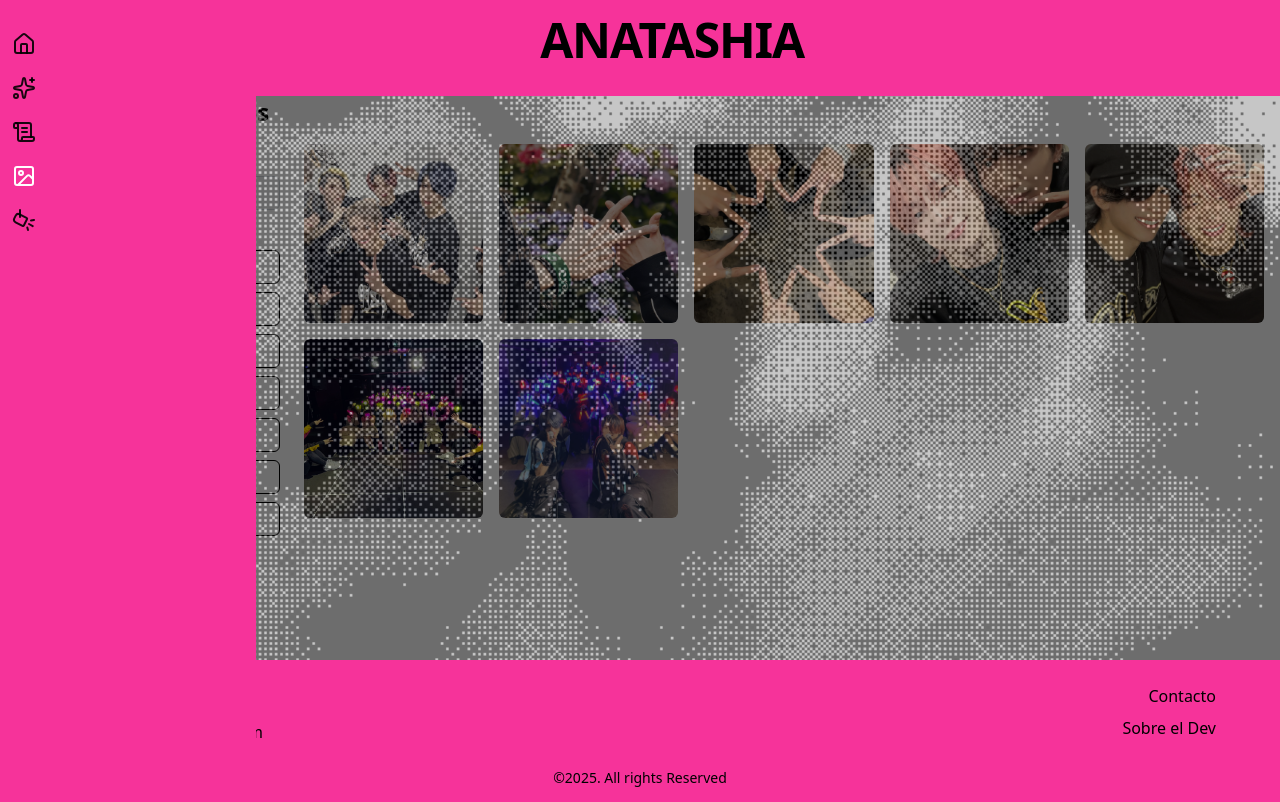
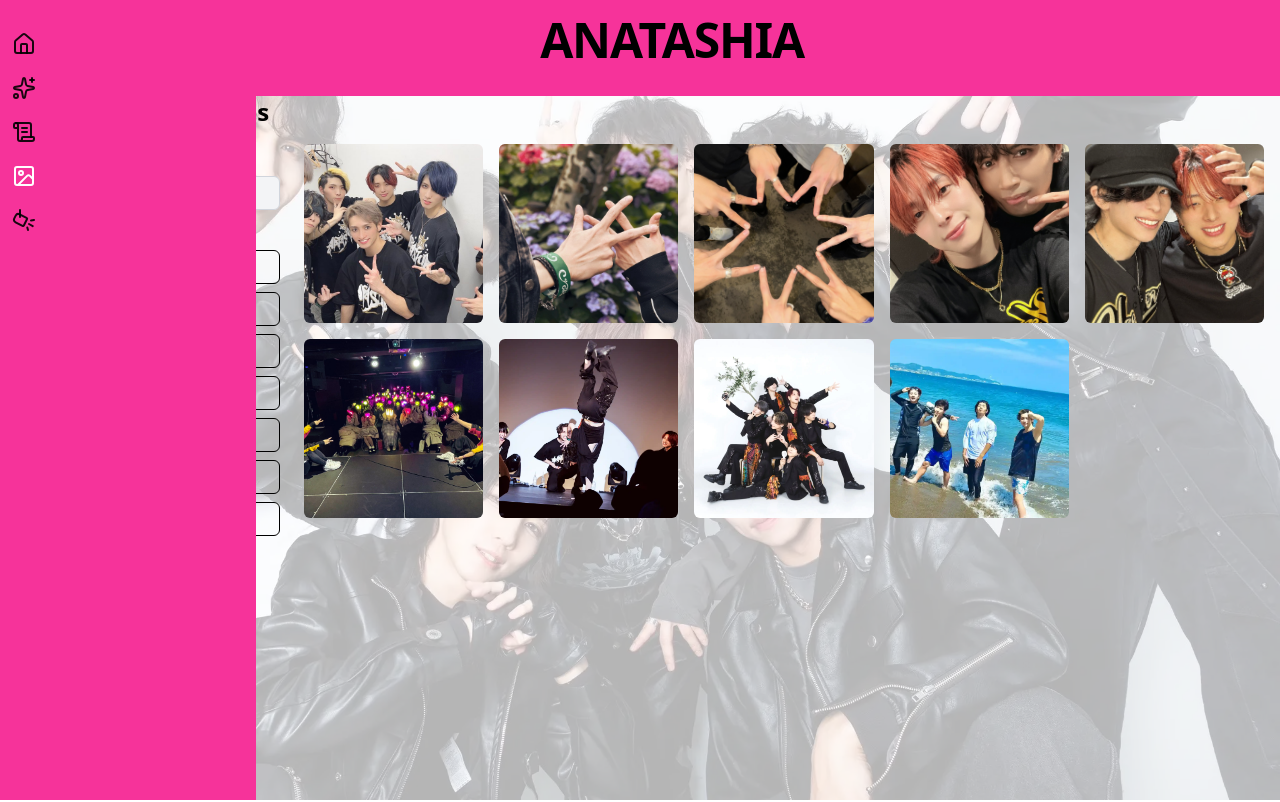
Before and after one commit to faery-cam/herrera_camila_tp2, a React (Vite) app: page /herrera_camila_tp2/fotos in a window 1280 px wide. Shown: the top 802 px of the page. Built offline with nearby package versions, Linux system fonts and the light colour scheme.

Commit message:
[DOCS] se agregaron datos en algunos componentes

```diff
--- a/src/App.jsx
+++ b/src/App.jsx
@@ -10,16 +10,19 @@ import Miembros from './pages/Miembros.jsx';
 import Fotos from './pages/Fotos.jsx';
 import Videos from './pages/Videos.jsx';
 import Baile from './pages/Baile.jsx';
-import Overlay from './components/Overlay.jsx';
+import { getAsset } from './utils/assets.js';
 
 export default function App() {
 
   return (
     <div className="min-h-screen flex flex-col">
-      <Overlay opacity={0.6}/>
+
       <Header />
 
       <main className="flex-1 px-4 md:pl-20 md:pr-4 pb-8">
+
+        <div className="relative w-full h-screen overflow-hidden">
+              <div className="fixed inset-0 bg-cover bg-no-repeat -z-10 bg-position-[center_20%] pointer-events-none " style={{ backgroundImage: `url(${getAsset('assets/img/antsa.webp')})`, opacity:0.3 }} />
         <Routes>
           <Route path="/" element={<Home />} />
           <Route path="/info" element={<Info />} />
@@ -31,6 +34,7 @@ export default function App() {
           <Route path="/videos" element={<Videos />} />
           <Route path="/baile" element={<Baile />} />
         </Routes>
+        </div>
       </main>
       <Footer />
     </div>
--- a/src/data/fotosData.js
+++ b/src/data/fotosData.js
@@ -9,45 +9,61 @@ const fotosData = [
     {
         id: 2,
         src: "assets/img/galery/handsCrown.jpg",
-        miembros: ["a"],
+        miembros: [""],
         tipo: "",
         titulo: "",
     },
     {
         id: 3,
         src: "assets/img/galery/handsStar.jpg",
-        miembros: ["a"],
+        miembros: [""],
         tipo: "",
         titulo: "",
     },
     {
         id: 4,
         src: "assets/img/galery/selfieMK.jpg",
-        miembros: ["a"],
+        miembros: ["Masato", "Kanata",],
         tipo: "",
         titulo: "",
     },
     {
         id: 5,
         src: "assets/img/galery/selfieSM.jpg",
-        miembros: ["a"],
+        miembros: ["Shibaken", "Masato"],
         tipo: "",
         titulo: "",
     },
     {
         id: 6,
         src: "assets/img/galery/showHR.jpg",
-        miembros: ["a"],
+        miembros: ["Haneru", "Rion"],
         tipo: "",
         titulo: "",
     },
     {
         id: 7,
-        src: "assets/img/galery/showMM.jpg",
-        miembros: ["a"],
+        src: "assets/img/galery/antsastage.webp",
+        miembros: ["Shibaken", "Marin", "Haneru", "Kanata", "Naoya", "Masato", "Rion"],
         tipo: "",
         titulo: "",
     },
+    {
+        id: 8,
+        src: "assets/img/galery/antsa_wide.webp",
+        miembros: ["Shibaken", "Marin", "Haneru", "Kanata", "Naoya", "Masato", ],
+        tipo: "",
+        titulo: "",
+    },
+    {
+        id: 9,
+        src: "assets/img/galery/antsabeach.webp",
+        miembros: ["Shibaken", "Marin", "Haneru", "Kanata", "Naoya", "Masato", ],
+        tipo: "",
+        titulo: "",
+    },
+
+
 ]
 
 export default fotosData;
--- a/src/data/miembrosData.js
+++ b/src/data/miembrosData.js
@@ -3,31 +3,31 @@ const miembrosData = [
         id: "1",
         nombre: "Shibaken",
         img: ["assets/img/shibaken.webp"],
-        bio: "bla",
+        bio: "Su color característico es el verde, nació el 26 de mayo de 1992, del grupo es el director, coreografo y compositor.",
     },
     {
         id: "2",
         nombre: "Marin",
         img: ["assets/img/marin.webp"],
-        bio: "bla",
+        bio: "Su color característico es el azul, nació el 23 de noviembre de 1994, del grupo es el presidente.",
     },
     {
         id: "3",
         nombre: "Haneru",
         img: ["assets/img/haneru.webp"],
-        bio: "bla",
+        bio: "Su color característico es el amarillo, nació el 	14 de septiembre de 1998, del grupo es el conductor y acróbata.",
     },
     {
         id: "4",
         nombre: "Kanata",
         img: ["assets/img/kanata.webp"],
-        bio: "bla",
+        bio: "Su color característico es el púrpura, nació el 18 de marzo de 1995, del grupo es el breakdancer.",
     },
     {
         id: "5",
         nombre: "Naoya",
         img: ["assets/img/naoya.webp"],
-        bio: "bla",
+        bio: "Su color característico es el blanco, nació el 21 de noviembre de 1996, del grupo  es el breakdancer y acrobata.",
     },
 ];
 
--- a/src/data/videosData.js
+++ b/src/data/videosData.js
@@ -18,13 +18,39 @@ const videosData = [
         src: "https://www.youtube.com/watch?v=H3oicfRxdEE",
         miembros: ["Shibaken", "Marin", "Haneru", "Kanata", "Naoya", "Masato", "Rion"],
         estilo: ["dramático"],
-        titulo: "",
+        titulo: "FATAL",
     },
     {
         id: 4,
         src: "https://www.youtube.com/watch?v=zttdlr90VWU",
         miembros: ["Shibaken", "Marin", "Haneru", "Kanata", "Naoya", "Masato", "Rion"],
         estilo: ["divertido"],
+        titulo: "HAI YOROKONDE",
+    },
+    {
+        id: 5,
+        src: "https://www.youtube.com/watch?v=s95gcKMBaKI",
+        miembros: ["Shibaken", "Marin", "Haneru", "Kanata", "Naoya", "Masato", "Rion"],
+        estilo: ["dramático"],
+        titulo: "",
+    },
+    {
+        id: 6,
+        src: "https://www.youtube.com/watch?v=i1Uv87FC-Bs",
+        miembros: ["Rion"],
+        estilo: ["dramático"],
+        titulo: "",
+    },{
+        id: 7,
+        src: "https://www.youtube.com/watch?v=dY3q3jJEE14",
+        miembros: ["Kanata",],
+        estilo: ["dramático"],
+        titulo: "",
+    },{
+        id: 8,
+        src: "https://www.youtube.com/watch?v=OrCKSJJFPpI",
+        miembros: ["Masato", ],
+        estilo: ["dramático"],
         titulo: "",
     },
 
--- a/src/pages/Baile.jsx
+++ b/src/pages/Baile.jsx
@@ -2,14 +2,24 @@ import { useEffect } from "react"
 
 export default function Baile() {
 
-useEffect(() => {
-  document.title = "Baile";
-}, []);
+    useEffect(() => {
+        document.title = "Baile";
+    }, []);
 
     return (
         <>
-            <section className="p-6">
-                <h2 className="text-2xl font-bold">About Dev</h2>
+            <section className="max-w-3xl mx-auto bg-white/20 backdrop-blur-md rounded-lg p-6 flex flex-col items-center text-center gap-4">
+                <h2 className="text-2xl font-bold">Baile</h2>
+
+                <p>El breakdance o breaking (bboying) es una danza que forma parte de la cultura del hip hop, junto con el grafiti, rap y djing. Este elemento nace en las comunidades afroamericanas de los pueblos azules neoyorquinos como Bronx y Brooklyn, en Estados Unidos, en la década de 1970.
+                </p>
+                <p>
+                    Pictograma deportivo del breaking
+                    Breakdance es un término comercial utilizado por los medios para llamar a esta danza, pero su nombre original es breaking o bboying.
+                </p>
+                <p>
+                    Japón tiene una escena de breaking muy fuerte y competitiva, con reconocidos b-boys y b-girls que han ganado medallas en eventos internacionales, como la B-Girl Ami, que ganó el oro en los Juegos Olímpicos de París 2024. La escena se caracteriza por su gran nivel técnico y atlético, y Tokio será la sede de la Final Mundial de Red Bull BC One en 2025.
+                </p>
             </section>
         </>
     )
--- a/src/pages/Historia.jsx
+++ b/src/pages/Historia.jsx
@@ -9,8 +9,15 @@ export default function Historia() {
 
     return (
         <>
-            <section className="p-6">
-                <h2 className="text-2xl font-bold">About Dev</h2>
+            <section className="max-w-3xl mx-auto bg-white/20 backdrop-blur-md rounded-lg p-6 flex flex-col items-center text-center gap-4">
+                <h2 className="text-2xl font-bold">Historia del grupo</h2>
+
+                <p>ANATASHIA es un grupo de danza japonés de cinco miembros. Están representados por METEORA st.</p>
+
+                <p>Formado en 2015 con el objetivo de participar en el festival de baile "NicoNico D@nce M@ster", el grupo de baile se centra en el breakdance y la acrobacia, y principalmente publica "vídeos de versiones de baile" en YouTube.</p>
+
+                <p>El nombre del equipo proviene de otro nombre de la flor « Artemisia ». Dado que el significado de la flor es «desafío», el nombre expresa el deseo del equipo de superarse constantemente. La abreviatura es Tasia. El nombre colectivo de los aficionados es Tiara.</p>
+
             </section>
         </>
     )
--- a/src/pages/Videos.jsx
+++ b/src/pages/Videos.jsx
@@ -33,6 +33,7 @@ export default function Videos() {
 
     return (
         <>
+
             <h2 className="text-2xl font-bold mb-4">Galería de videos</h2>
             <div className="grid grid-cols-1 md:grid-cols-[200px_1fr] gap-6" >
                 <FiltroSelect
```
